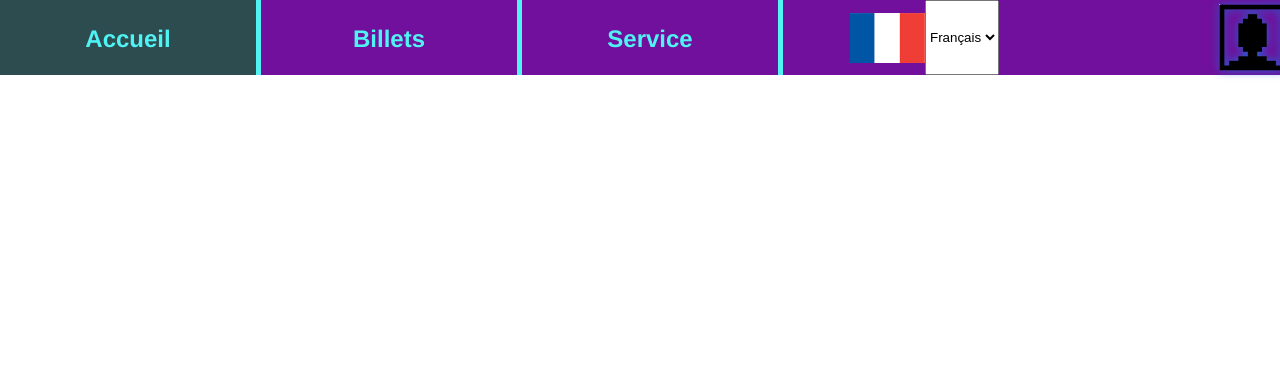
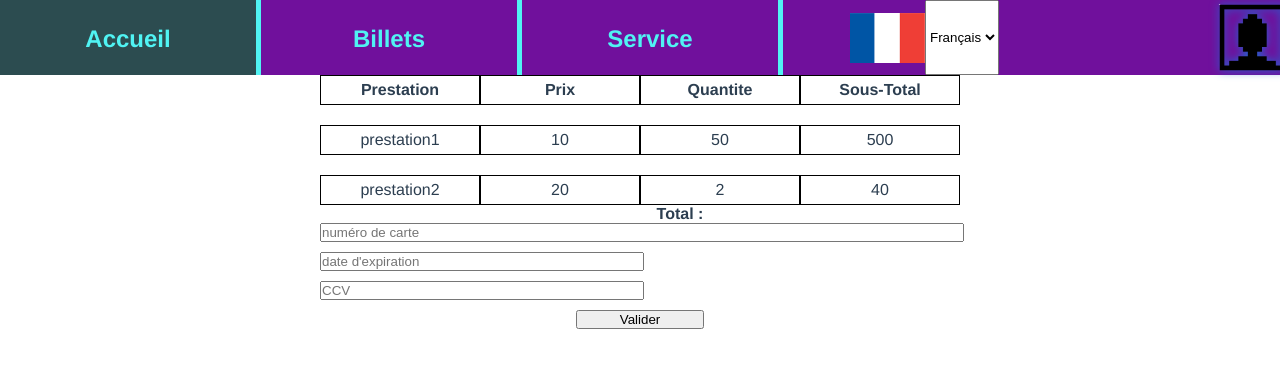
Before and after one commit to ProjetSuperGeekyWeek/Super_Geeky_Week, a Vue app: page /paiement in a window 1280 px wide. Shown: the top 368 px of the page. Built offline with nearby package versions, Linux system fonts and the light colour scheme.

Commit message:
page paiement

```diff
--- a/src/components/PagePaiement.vue
+++ b/src/components/PagePaiement.vue
@@ -1,12 +1,27 @@
 <template>
-    <div id="page-paiement" @load="generationCommandeTotal">
+    <div id="page-paiement">
         <div id="facture">
-            <!-- générer par la fonction generationCommandeTotal en Js -->
+            <div id="infos-facture">
+                <span>Prestation</span>
+                <span>Prix</span>
+                <span>Quantite</span>
+                <span>Sous-Total</span>
+            </div>
+            <div v-for="ligne in listeCart" :key="ligne.id" class="ligne-facture">
+                <span class="ligne-prestation">{{ ligne.prestation }}</span>
+                <span class="ligne-prix">{{ ligne.prix }}</span>
+                <span class="ligne-quantite">{{ ligne.quantite }}</span>
+                <span class="ligne-sous-total">{{ ligne.prix * ligne.quantite }}</span>
+            </div>
+            <div id="total-facture">
+                <span>Total : </span>
+                <!-- <span>{{ prixTotal }}</span> -->
+            </div>
         </div>
         <div id="formulaire-paiement">
-            <input type="text" name="num_carte" id="num_carte" required v-model="num_carte" placeholder="numéro de carte">
-            <input type="text" name="date_expiration" id="date_expiration" required v-model="date_expiration" placeholder="date d'expiration">
-            <input type="text" name="code_securite" id="code_securite" required v-model="code_securite" placeholder="CCV">
+            <input type="text" name="num_carte" id="num_carte" required v-model="num_carte" @change="validNumCarte" placeholder="numéro de carte">
+            <input type="text" name="date_expiration" id="date_expiration" required v-model="date_expiration" @change="validDateCarte" placeholder="date d'expiration">
+            <input type="text" name="code_securite" id="code_securite" required v-model="code_securite" @change="validCCV" placeholder="CCV">
             <button id="valide-paiement" @click="validPaiement">Valider</button>
         </div>
     </div>
@@ -26,57 +41,71 @@ export default {
     },
     props: {
         // commentaires à décocher et défault à enlever avec l'arrivé de l'API
-        listePrix : {
+        listeCart : {
             type: Array,
-            default: () => [],
+            default: () => [{id:1,prestation: 'prestation1', prix: 10, quantite: 50}, {id:2,prestation: 'prestation2', prix: 20, quantite: 2}],
             // required: true,
         },
-        listePrestations : {
-            type: Array,
-            default: () => [],
-            // required: true,
-        },
-        listeQuantite : {
-            type: Array,
-            default: () => [],
-            // required: true,
-        }
     },
     methods: {
-        generationCommandeTotal(){
-            var facture = document.getElementById('facture');
-            var commande = document.createElement('div');
-            for(let i = 0; i < this.listePrix.length; i++) {
-                commande.appendChild(this.generationNouvelleLigne(this.listePrestations[i], this.listePrix[i], this.listeQuantite[i]));
+        validNumCarte(){
+            var num = document.getElementById('num_carte').value;
+            var regex = new RegExp("^[0-9]{16}$");
+            if (!regex.test(num)) {
+                this.InvalideRouge(document.getElementById('num_carte'));
+                alert("Le numéro de carte bancaire n'est pas valide");
+                return false;
             }
-            facture.appendChild(commande);
-            facture.appendChild(generationLigneTotal(this.prixTotal));
+            this.num_carte = num;
+            this.ValideVert(document.getElementById('num_carte'));
+            return true;
         },
-        generationNouvelleLigne(prestation, prix, quantite){
-            var ligne = document.createElement('div');
-            var texteLigne = document.createElement('p');
-            texteLigne.innerHTML = prestation + ' ' + prix + '€ x' + quantite + ' = ' + prix * quantite + '€';
-            ligne.appendChild(texteLigne);
-            return ligne;
+        validDateCarte(){
+            var date = document.getElementById('date_expiration').value;
+            var regex = new RegExp("^[0-9]{2}/[0-9]{2}$");
+            if (!regex.test(date)) {
+                this.InvalideRouge(document.getElementById('date_expiration'));
+                alert("La date d'expiration n'est pas valide");
+                return false;
+            }
+            this.date_expiration = date;
+            this.ValideVert(document.getElementById('date_expiration'));
+            return true;
         },
-        generationLigneTotal(total){
-            var ligne = document.createElement('div');
-            var texteLigne = document.createElement('p');
-            texteLigne.innerHTML = 'Total : ' + total + '€';
-            ligne.appendChild(texteLigne);
-            return ligne;
+        validCCV(){
+            var ccv = document.getElementById('code_securite').value;
+            var regex = new RegExp("^[0-9]{3}$");
+            if (!regex.test(ccv)) {
+                this.InvalideRouge(document.getElementById('code_securite'));
+                alert("Le code de sécurité n'est pas valide");
+                return false;
+            }
+            this.code_securite = ccv;
+            this.ValideVert(document.getElementById('code_securite'));
+            return true;
         },
         validPaiement(){
-
-        }
+            if (this.validNumCarte() && this.validDateCarte() && this.validCCV()) {
+                alert("Paiement validé");
+                return true;
+            }
+        },
+        InvalideRouge(elem){
+            elem.style.border = "1px solid red";
+            elem.style.backgroundColor = "red";
+        },
+        ValideVert(elem){
+            elem.style.border = "1px solid green";
+            elem.style.backgroundColor = "green";
+        },
     },
     computed: {
         ...mapState(['nom']),
 
         prixTotal : function () {
             let total = 0;
-            for(let i = 0; i < this.listePrix.length; i++) {
-                total += this.listePrix[i] * this.listeQuantite[i];
+            for (var i = 0; i < listeCart.length; i++) {
+                total += listeCart[i].prix * listeCart[i].quantite;
             }
             return total;
         },
@@ -85,5 +114,81 @@ export default {
 </script>
 
 <style scoped>
+    /* #page-paiement{
+        width: 100%;
+        height: 100vh;
+        background-color: rgb(177, 117, 233);
+    } */
+    .ligne-facture{
+        display: flex;
+        justify-content: space-between;
+        width: 50%;
+        margin-left: 25%;
+        padding-top: 0;
+        padding-bottom: 0;
+        margin-top: 0;
+        margin-bottom: 0;
+    }
+    .ligne-facture span{
+        width: 25%;
+        padding-top: 0;
+        padding-bottom: 0;
+        margin-top: 0;
+        margin-bottom: 0;
+    }
+    #infos-facture{
+        display: flex;
+        justify-content: space-between;
+        width: 50%;
+        margin-left: 25%;
+    }
+    #infos-facture span{
+        width: 25%;
+        font-weight: bold;
+    }
+    #total-facture{
+        display: flex;
+        justify-content: space-between;
+        width: 25%;
+        margin-left: 50%;
+    }
+    #total-facture span{
+        width: 25%;
+        font-weight: bold;
+    }
+    #formulaire-paiement{
+        display: flex;
+        flex-direction: column;
+        width: 50%;
+        margin-left: 25%;
+    }
+    #formulaire-paiement input{
+        margin-bottom: 10px;
+    }
+    #formulaire-paiement button{
+        width: 20%;
+        margin-left: 40%;
+    }
 
+    #num_carte{
+        width: 100%;
+    }
+    #date_expiration{
+        width: 50%;
+    }
+    #code_securite{
+        width: 50%;
+    }
+
+    .ligne-facture{
+        margin-top: 20px;
+    }
+    .ligne-facture span{
+        border: 1px solid black;
+        padding: 5px;
+    }
+    #infos-facture span{
+        border: 1px solid black;
+        padding: 5px;
+    }
 </style>
--- a/src/router/index.js
+++ b/src/router/index.js
@@ -27,6 +27,11 @@ const routes = [
     path: '/authentification',
     name: 'authentification',
     component: () => import('../views/AuthentificationView.vue')
+  },
+  {
+    path: '/paiement',
+    name: 'paiement',
+    component: () => import('../views/PaiementView.vue')
   }
 ]
 
--- /dev/null
+++ b/src/views/PaiementView.vue
@@ -0,0 +1,22 @@
+<template>
+    <div id="paiement">
+        <PagePaiement/>
+    </div>
+</template>
+
+<script>
+import PagePaiement from '@/components/PagePaiement.vue';
+
+export default{
+    name: 'PaiementView',
+    data() {
+        return {};
+    },
+    components: { PagePaiement }
+}
+
+</script>
+
+<style scoped>
+
+</style>
```
